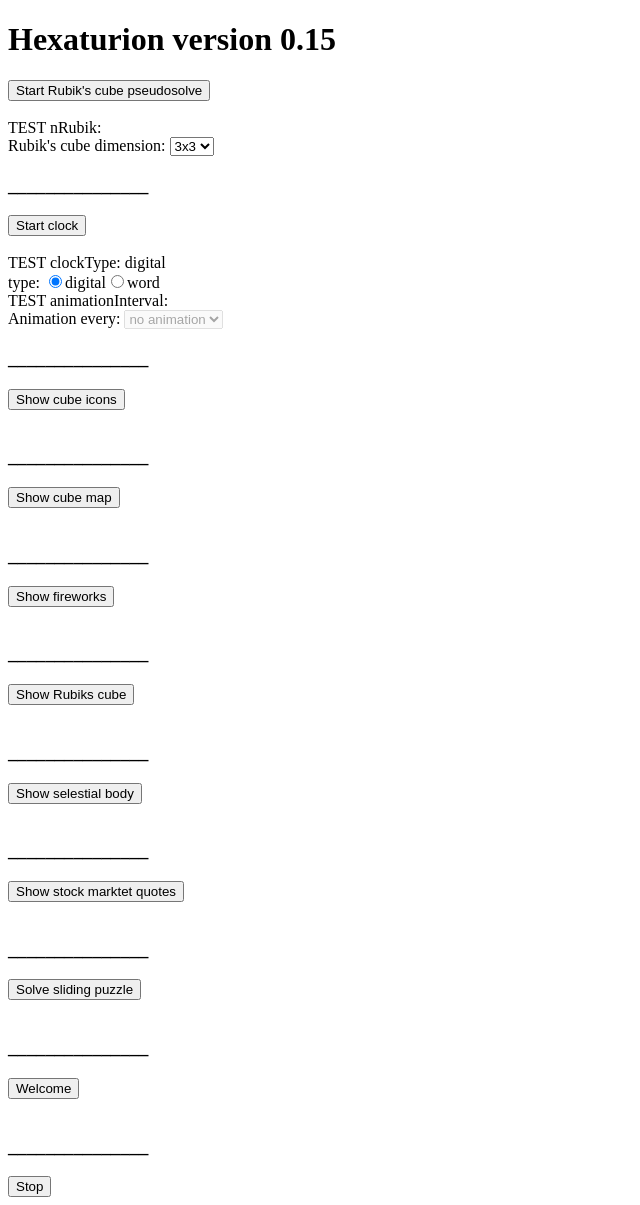
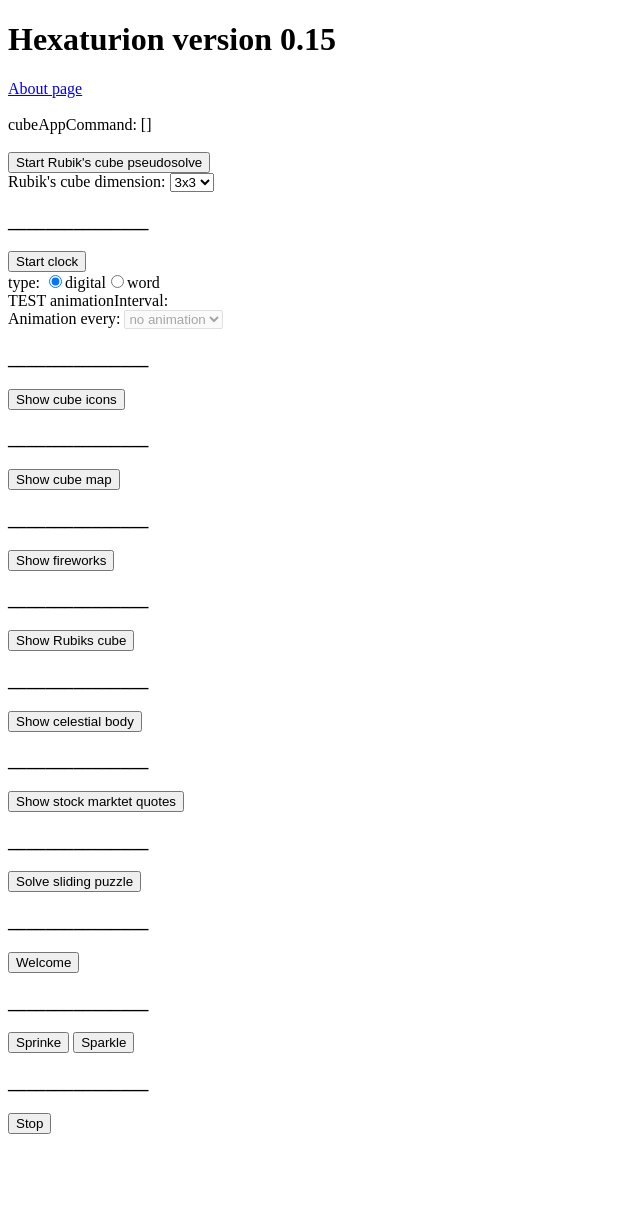
Before and after one commit to jeroenverspeek/hexaturion, a Nuxt app: page / in a window 1280 px wide. Shown: the whole page, without its empty margins (0-640 px from the left). After the commit the page ends 1142 px from the top, so only its background shows below. Built offline with nearby package versions, Linux system fonts and the light colour scheme.

Commit message:
added link to about-page

```diff
--- a/pages/about.vue
+++ b/pages/about.vue
@@ -9,8 +9,14 @@
 <template>
 
   <div>
-    <h1>ABOUT Hexaturion...</h1>
+    <h1>About Hexaturion</h1>
+    <h2>version X</h2><br>
+    {{ this.clockType }}
+    A graphical user interface for the led-hexahedron<br><br>
+
     <!-- <span id="theTime"></span> -->
+
+    <nuxt-link to="/">Back to Home page</nuxt-link>
     <br>
   </div>
 
--- a/pages/index.vue
+++ b/pages/index.vue
@@ -1,4 +1,5 @@
 <script>
+let appSrcDir = '/home/pi/led-hexahedron/apps/src/';
 export default {
   name: 'IndexPage',
   data() {
@@ -15,7 +16,6 @@
     async pseudoRubiksCubeSolve() {
       this.cubeAppName = 'pseudoRubiksCubeSolve';
       this.cubeAppRoute = '/'+this.cubeAppName;
-      let appSrcDir = '/home/pi/led-hexahedron/apps/src/';
       this.cubeAppPath = appSrcDir + 'pseudoRubiksCube/'+ this.cubeAppName + '.ts';
 
       this.cubeAppCommand = [this.cubeAppPath];
@@ -48,7 +48,7 @@
       //this.cubeAppCommand.push("R F U' R2 U F' R U F2 R2");
 
       // test code:
-      alert('this.cubeAppCommand: ' + this.cubeAppCommand);
+      //alert('this.cubeAppCommand: ' + this.cubeAppCommand);
 
       await this.$axios.post(this.cubeAppRoute, {
         'cubeAppCommand': this.cubeAppCommand
@@ -71,7 +71,7 @@
       }
 
       // test code:
-      alert('this.cubeAppCommand: ' + this.cubeAppCommand);
+      //alert('this.cubeAppCommand: ' + this.cubeAppCommand);
 
       await this.$axios.post(this.cubeAppRoute, {
         'cubeAppCommand': this.cubeAppCommand
@@ -95,7 +95,7 @@
       //this.cubeAppCommand.push(300);
 
       // test code:
-      alert('this.cubeAppCommand: ' + this.cubeAppCommand);
+      //alert('this.cubeAppCommand: ' + this.cubeAppCommand);
 
       await this.$axios.post(this.cubeAppRoute, {
         'cubeAppCommand': this.cubeAppCommand
@@ -115,9 +115,6 @@
       this.cubeAppCommand.push('/home/pi/led-hexahedron/apps/cube_icons/family/');
       this.cubeAppCommand.push('--showTime');
       this.cubeAppCommand.push(300);
-
-      // test code:
-      alert('this.cubeAppCommand: ' + this.cubeAppCommand);
 
       await this.$axios.post(this.cubeAppRoute, {
         'cubeAppCommand': this.cubeAppCommand
@@ -139,7 +136,7 @@
       this.cubeAppCommand.push('atlas1_CUBE.png');
 
       // test code:
-      alert('this.cubeAppCommand: ' + this.cubeAppCommand);
+      //alert('this.cubeAppCommand: ' + this.cubeAppCommand);
 
       await this.$axios.post(this.cubeAppRoute, {
         'cubeAppCommand': this.cubeAppCommand
@@ -167,9 +164,6 @@
       //this.cubeAppCommand.push('jupiter.jpg');
       //this.cubeAppCommand.push('blackhole.jpg');
 
-      // test code:
-      alert('this.cubeAppCommand: ' + this.cubeAppCommand);
-
       await this.$axios.post(this.cubeAppRoute, {
         'cubeAppCommand': this.cubeAppCommand
       });
@@ -186,9 +180,6 @@
       this.cubeAppCommand = [this.cubeAppPath];
       this.cubeAppCommand.push('--tickerSymbols');
       this.cubeAppCommand.push("['ASML.AS', 'MSFT', 'AAPL']");
-
-      // test code:
-      alert('this.cubeAppCommand: ' + this.cubeAppCommand);
 
       await this.$axios.post(this.cubeAppRoute, {
         'cubeAppCommand': this.cubeAppCommand
@@ -207,7 +198,7 @@
       this.cubeAppCommand.push('223');
 
       // test code:
-      alert('this.cubeAppCommand: ' + this.cubeAppCommand);
+      //alert('this.cubeAppCommand: ' + this.cubeAppCommand);
 
       await this.$axios.post(this.cubeAppRoute, {
         'cubeAppCommand': this.cubeAppCommand
@@ -225,8 +216,37 @@
       this.cubeAppCommand.push('--finalMessage');
       this.cubeAppCommand.push('!!!WELKOM!!!');
 
-      // test code:
-      alert('this.cubeAppCommand: ' + this.cubeAppCommand);
+      await this.$axios.post(this.cubeAppRoute, {
+        'cubeAppCommand': this.cubeAppCommand
+      });
+
+    },
+
+    async sprinkle() {
+      this.cubeAppName = 'showSprinkle';
+      this.cubeAppRoute = '/'+this.cubeAppName;
+      this.cubeAppPath = appSrcDir + 'sprinkle/'+ this.cubeAppName + '.ts';
+
+      // add command line options;
+      this.cubeAppCommand = [this.cubeAppPath];
+      //this.cubeAppCommand.push('--finalMessage');
+      //this.cubeAppCommand.push('!!!WELKOM!!!');
+
+      await this.$axios.post(this.cubeAppRoute, {
+        'cubeAppCommand': this.cubeAppCommand
+      });
+
+    },
+
+    async sparkle() {
+      this.cubeAppName = 'showSparkle';
+      this.cubeAppRoute = '/'+this.cubeAppName;
+      this.cubeAppPath = appSrcDir + 'sparkle/'+ this.cubeAppName + '.ts';
+
+      // add command line options;
+      this.cubeAppCommand = [this.cubeAppPath];
+      //this.cubeAppCommand.push('--finalMessage');
+      //this.cubeAppCommand.push('!!!WELKOM!!!');
 
       await this.$axios.post(this.cubeAppRoute, {
         'cubeAppCommand': this.cubeAppCommand
@@ -243,19 +263,20 @@
 </script>
 
 <style scoped>
-
 </style>
 
-
 <template>
-
   <div>
     <h1>Hexaturion version 0.15</h1>
-    <!-- <span id="theTime"></span> -->
-    <button @click="pseudoRubiksCubeSolve">Start Rubik's cube pseudosolve</button><br>
+
+    <nuxt-link to="/about">About page</nuxt-link><br><br>
+
+    <span> cubeAppCommand: {{ this.cubeAppCommand }}</span><br><br>
+
+    <button @click="pseudoRubiksCubeSolve">Start Rubik's cube pseudosolve</button>
     <br>
 
-    <span> TEST nRubik: {{ nRubik }}</span><br>
+    <!-- <span> TEST nRubik: {{ nRubik }}</span><br> -->
     <div>Rubik's cube dimension:
      <select v-model="nRubik">
        <option :value="1">1x1</option>
@@ -271,9 +292,8 @@
     </div>
 
     <h3>_______________</h3>
-    <button :disabled="!clockType" @click="smartClock">Start clock</button><br>
+    <button :disabled="!clockType" @click="smartClock">Start clock</button>
     <br>
-    <div>TEST clockType: {{ clockType }}</div>
     <div>type:
       <input type="radio" id="'digital'" value="digital" v-model="clockType" />
       <label for="digital">digital</label>
@@ -294,36 +314,31 @@
      </select>
 
     <h3>_______________</h3>
-    <button @click="showCubeIcons">Show cube icons</button><br>
-    <br>
+    <button @click="showCubeIcons">Show cube icons</button>
 
     <h3>_______________</h3>
-    <button @click="showCubemap">Show cube map</button><br>
-    <br>
+    <button @click="showCubemap">Show cube map</button>
 
     <h3>_______________</h3>
-    <button @click="showFireworks">Show fireworks</button><br>
-    <br>
+    <button @click="showFireworks">Show fireworks</button>
 
     <h3>_______________</h3>
-    <button @click="showRubiksCube">Show Rubiks cube</button><br>
-    <br>
+    <button @click="showRubiksCube">Show Rubiks cube</button>
 
     <h3>_______________</h3>
-    <button @click="showCubeLatlonmap">Show selestial body</button><br>
-    <br>
+    <button @click="showCubeLatlonmap">Show celestial body</button>
 
     <h3>_______________</h3>
-    <button @click="showStockMarketQuotes">Show stock marktet quotes</button><br>
-    <br>
+    <button @click="showStockMarketQuotes">Show stock marktet quotes</button>
 
     <h3>_______________</h3>
-    <button @click="slidingPuzzleSolve">Solve sliding puzzle</button><br>
-    <br>
+    <button @click="slidingPuzzleSolve">Solve sliding puzzle</button>
 
     <h3>_______________</h3>
-    <button @click="welcome">Welcome</button><br>
-    <br>
+    <button @click="welcome">Welcome</button>
+
+    <h3>_______________</h3>
+    <button @click="sprinkle">Sprinke</button>    <button @click="sparkle">Sparkle</button>
 
     <h3>_______________</h3>
     <button @click="stop">Stop</button>
```
